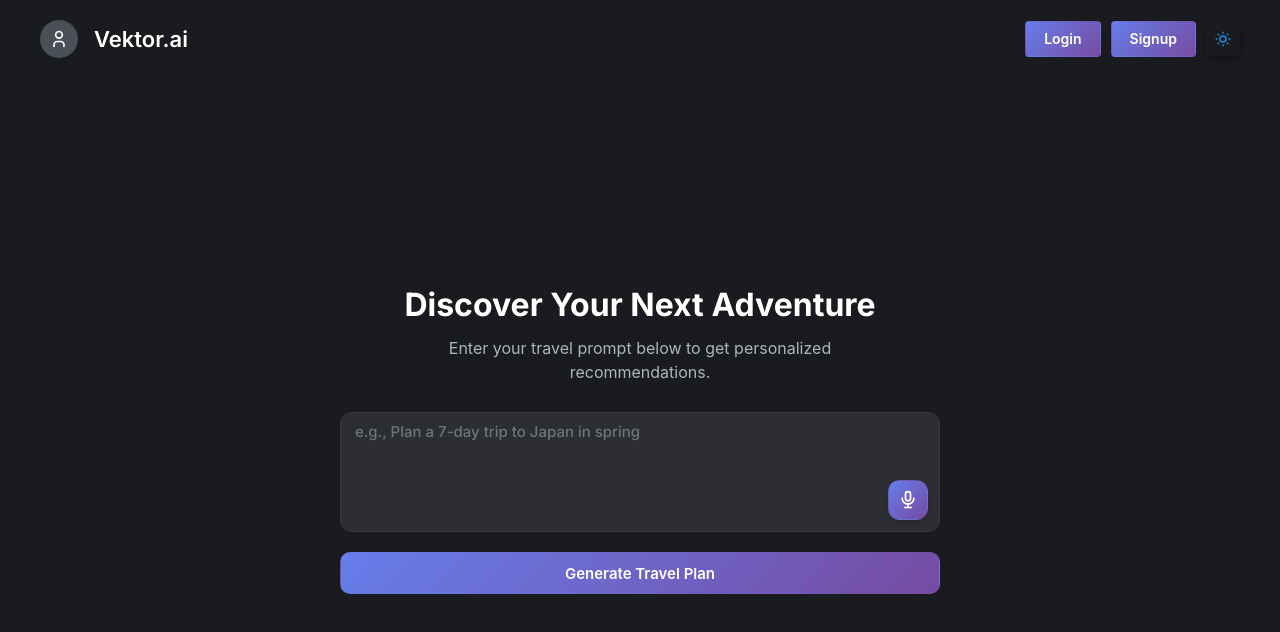
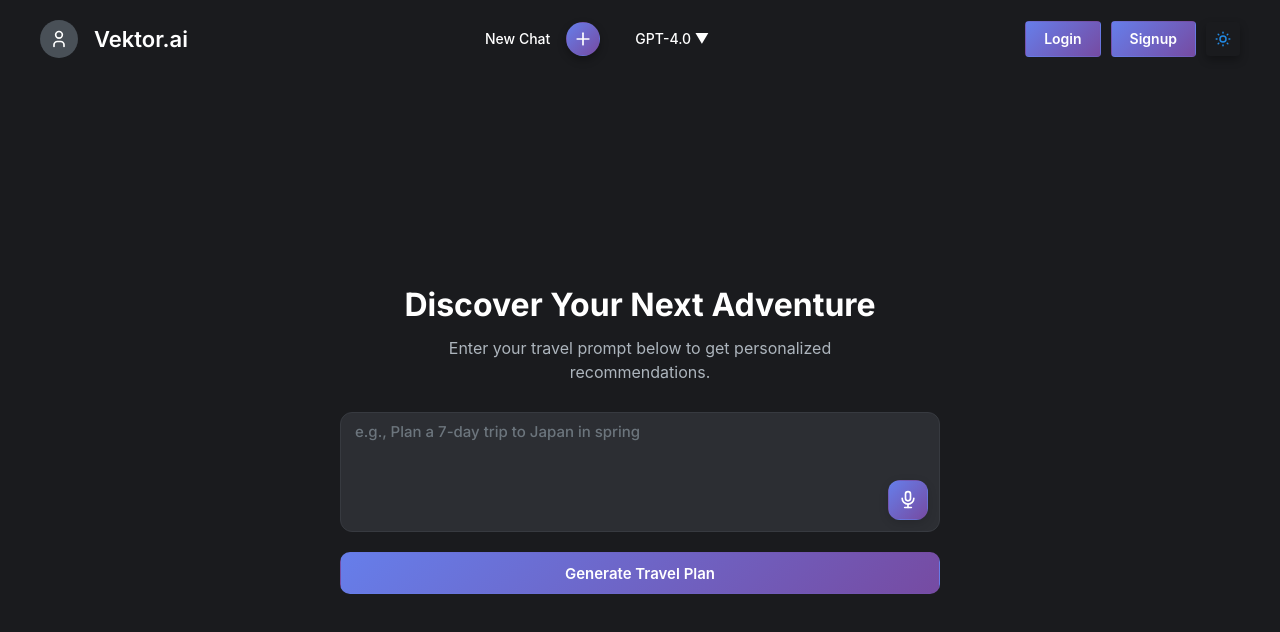
Before and after one commit to Abdullahramzan2/Kinetic.AI, a React (Create React App) app in the folder frontend/: page / in a window 1280 px wide. Shown: the top 632 px of the page. Built offline with nearby package versions, Linux system fonts and the light colour scheme.

Commit message:
UI updates

```diff
--- a/frontend/src/components/Header.js
+++ b/frontend/src/components/Header.js
@@ -14,6 +14,7 @@ import {
   IconMoon,
   IconLogout,
   IconUserCircle,
+  IconPlus,
 } from "@tabler/icons-react";
 import { Link, useNavigate } from "react-router-dom";
 import { useTheme } from "../ThemeProvider";
@@ -70,6 +71,66 @@ function Header() {
           }}>
           Vektor.ai
         </Title>
+      </Group>
+
+      {/* New Chat Button in Center */}
+      <Group justify="center" style={{ flex: 1 }}>
+        <Group align="center" spacing="xs">
+          <Text
+            size="sm"
+            style={{
+              color: currentTheme === "dark" ? "#fff" : "#000",
+              fontWeight: 500,
+            }}>
+            New Chat
+          </Text>
+          <ActionIcon
+            variant="filled"
+            color="blue"
+            size="lg"
+            style={{
+              background: theme.other.gradient,
+              boxShadow: "0 4px 8px rgba(0,0,0,0.3)",
+              borderRadius: "50%",
+            }}
+            onClick={() => navigate('/')} // Navigate to home or new chat
+          >
+            <IconPlus size={20} />
+          </ActionIcon>
+          <Menu
+            shadow="md"
+            width={200}
+            styles={(t) => ({
+              dropdown: {
+                backgroundColor: currentTheme === "dark" ? "#1a1b1e" : "#ffffff",
+                border: currentTheme === "dark" ? "1px solid #333" : "1px solid #e0e0e0",
+              },
+              item: {
+                color: currentTheme === "dark" ? "#ffffff" : "#000",
+                "&[data-hovered], &:hover": {
+                  backgroundColor: currentTheme === "dark" ? "#2c2e33" : t.colors.gray[0],
+                },
+              },
+            })}
+          >
+            <Menu.Target>
+              <Button
+                variant="subtle"
+                size="sm"
+                style={{
+                  color: currentTheme === "dark" ? "#fff" : "#000",
+                  fontWeight: 500,
+                }}
+              >
+                GPT-4.0 ▼
+              </Button>
+            </Menu.Target>
+            <Menu.Dropdown>
+              <Menu.Item>GPT-4.0</Menu.Item>
+              <Menu.Item>DeepSeek</Menu.Item>
+            </Menu.Dropdown>
+          </Menu>
+        </Group>
       </Group>
 
       <Group
```
Also changed, not shown: 1 other file (tests, documents, lock files or other folders).
